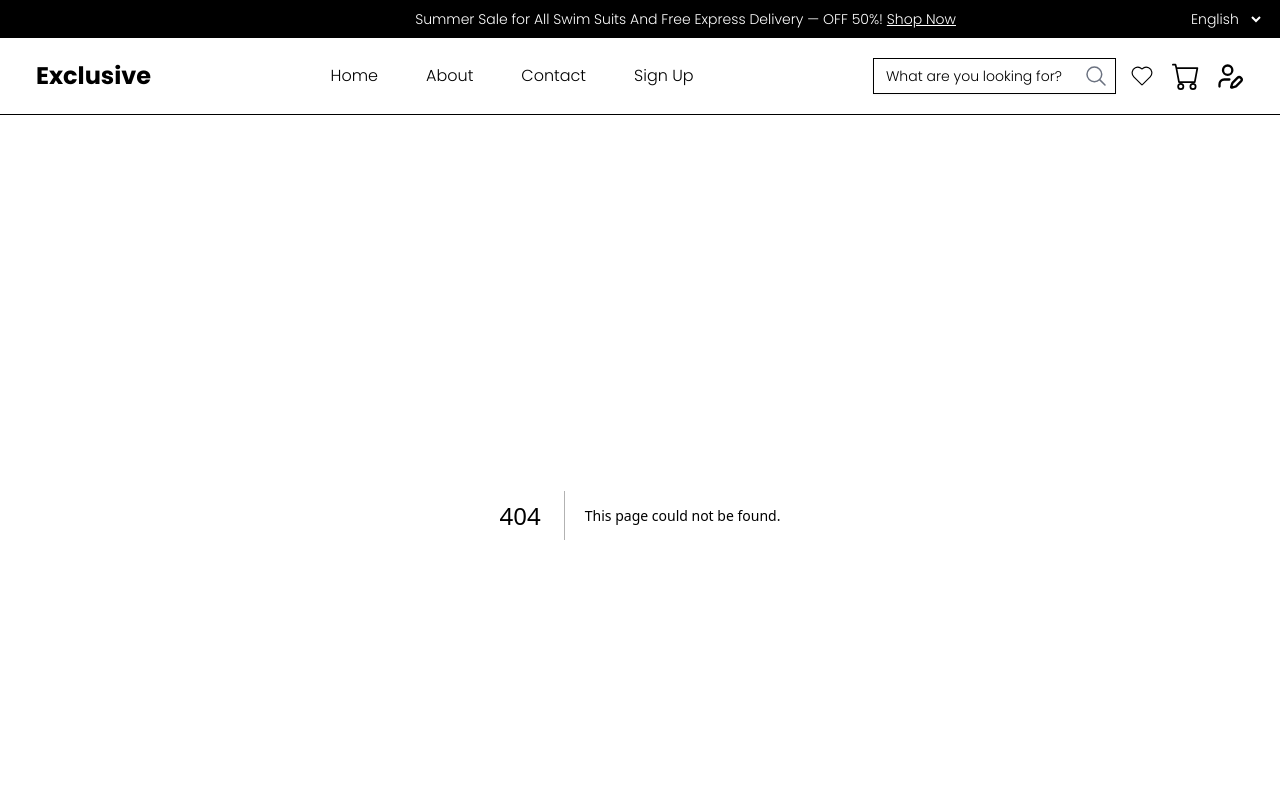
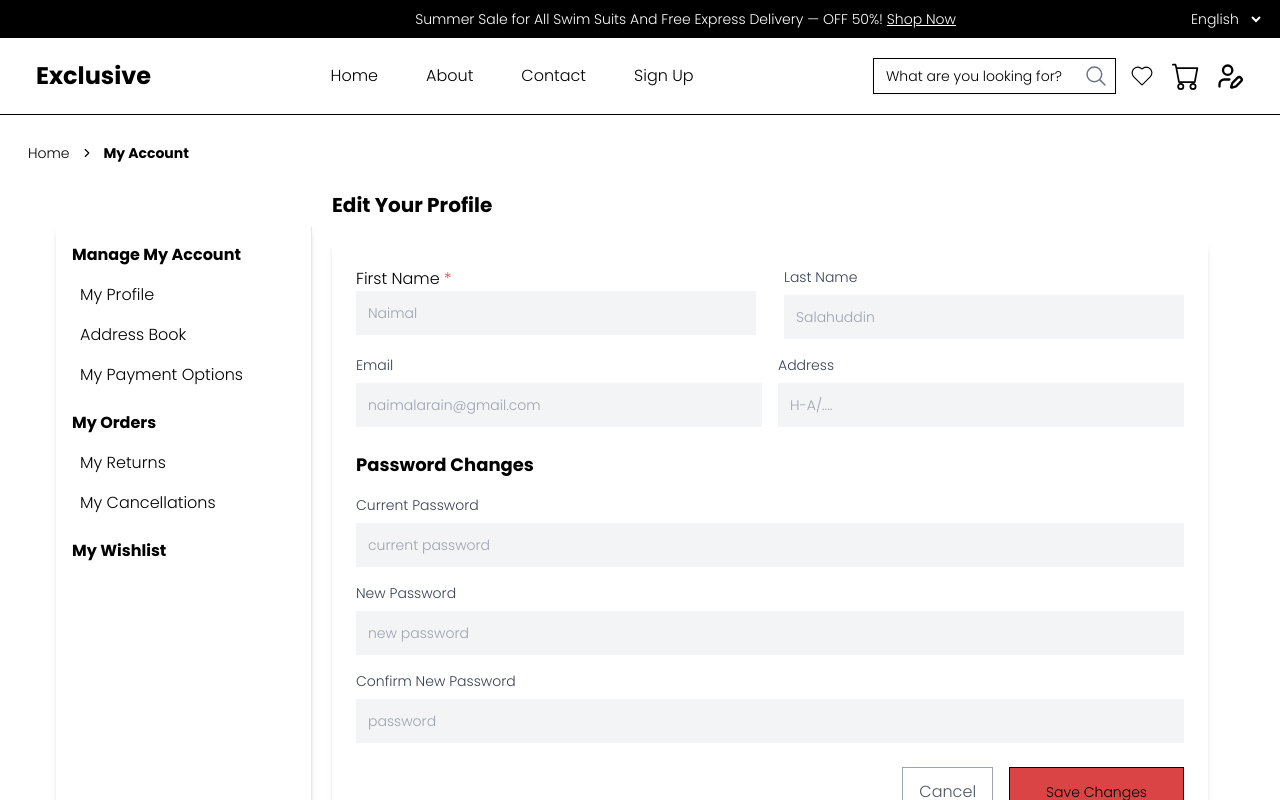
Before and after one commit to NaimalArain13/UI-UX-Hackathon-Preps-Ful-e-Commerce-website-, a Next.js app: page /myAccount in a window 1280 px wide. Before the commit this address had no page. Shown: the top 800 px of the page. Built offline with nearby package versions, Linux system fonts and the light colour scheme.

Commit message:
added my account section

```diff
--- a/app/(routes)/login/page.tsx
+++ b/app/(routes)/login/page.tsx
@@ -3,7 +3,7 @@ import Image from "next/image"
 import Link from "next/link";
 export default function Login() {
   return (
-    <div className="min-h-screen container mx-auto py-7 ">
+    <div className="min-h-screen container mx-auto nd:py-7 ">
       <div className="flex flex-col md:flex-row">
       {/* Left Side - Image Section */}
       <div className="flex-1 bg-[#CBE4E8] flex justify-start items-center p-6">
--- /dev/null
+++ b/app/(routes)/myAccount/page.tsx
@@ -0,0 +1,142 @@
+"use client"
+import BreadCrumb from "@/app/component/breadCrumb";
+import AccountSidebar from "@/app/component/HomePage/accountSidebar";
+import Popup from "@/app/component/popUp";
+import { Button } from "@/components/ui/button";
+import React, { useState } from "react";
+
+function MyAccount() {
+    const [isPopUpVisible, setIsPopUpVisible] = useState(false);
+
+  return (
+    <div className="min-h-screen">
+    <div className="p-1 md:hidden">
+        <AccountSidebar />
+        </div>
+    <div className="max-w-7xl w-full mx-auto p-7">
+      {/* Breadcrumb Section */}
+      <BreadCrumb route1={"My Account"} />
+      <div className="w-full flex p-7 gap-5">
+        <div className="hidden md:flex">
+        <AccountSidebar />
+        </div>
+
+        {/* Main Content */}
+        <div className="w-full md:w-3/4">
+          <h2 className="text-xl font-bold mb-6">Edit Your Profile</h2>
+          <form className="bg-white shadow-md rounded-lg p-6">
+            <div className="grid grid-cols-1 md:grid-cols-2 gap-7">
+              <div>
+              <label>
+                  First Name <span className="text-red-500">*</span>
+                </label>
+                <input
+                  type="text"
+                  placeholder="Naimal"
+                  className="bg-gray-100 rounded-md p-3 w-full text-sm focus:ring-2 focus:ring-red-500"
+                />
+              </div>
+              <div>
+                <label className="block text-sm font-medium text-gray-700 mb-2">
+                  Last Name
+                </label>
+                <input
+                  type="text"
+                  placeholder="Salahuddin"
+                   className="bg-gray-100 rounded-md p-3 w-full text-sm focus:ring-2 focus:ring-red-500"
+                />
+              </div>
+            </div>
+
+            <div className="grid grid-cols-1 md:grid-cols-2 gap-4 mt-4">
+              <div>
+                <label className="block text-sm font-medium text-gray-700 mb-2">
+                  Email
+                </label>
+                <input
+                  type="email"
+                  placeholder="naimalarain@gmail.com"
+                   className="bg-gray-100 rounded-md p-3 w-full text-sm focus:ring-2 focus:ring-red-500"
+                />
+              </div>
+              <div>
+                <label className="block text-sm font-medium text-gray-700 mb-2">
+                  Address
+                </label>
+                <input
+                  type="text"
+                  placeholder="H-A/...."
+                   className="bg-gray-100 rounded-md p-3 w-full text-sm focus:ring-2 focus:ring-red-500"
+                />
+              </div>
+            </div>
+
+            <h3 className="text-lg font-semibold mt-6 mb-4">
+              Password Changes
+            </h3>
+            <div className="grid grid-cols-1 gap-4">
+              <div>
+                <label className="block text-sm font-medium text-gray-700 mb-2">
+                  Current Password
+                </label>
+                <input
+                  type="password"
+                  placeholder="current password"
+                   className="bg-gray-100 rounded-md p-3 w-full text-sm focus:ring-2 focus:ring-red-500"
+                />
+              </div>
+              <div>
+                <label className="block text-sm font-medium text-gray-700 mb-2">
+                  New Password
+                </label>
+                <input
+                  type="password"
+                  placeholder="new password"
+                   className="bg-gray-100 rounded-md p-3 w-full text-sm focus:ring-2 focus:ring-red-500"
+                />
+              </div>
+              <div>
+                <label className="block text-sm font-medium text-gray-700 mb-2">
+                  Confirm New Password
+                </label>
+                <input
+                  type="password"
+                  placeholder="password"
+                   className="bg-gray-100 rounded-md p-3 w-full text-sm focus:ring-2 focus:ring-red-500"
+                />
+              </div>
+            </div>
+
+            <div className="flex justify-end mt-6 space-x-4">
+              <button
+                type="button"
+                className="px-2 md:px-4 md:py-2 border border-gray-400 rounded-lg text-gray-600 hover:bg-gray-100"
+              >
+                Cancel
+              </button>
+              <Button
+              onClick={()=>setIsPopUpVisible(true)}
+                className="p-4 md:p-6 md:px-9   rounded-none bg-Secondary2 text-Button"
+                variant={"outline"}
+              >
+                Save Changes
+              </Button>
+              {isPopUpVisible && (
+                <Popup
+                  message="Changes saved successfully"
+                  onClose={() => {
+                    setIsPopUpVisible(false);
+                  }}
+                />
+              )}
+            </div>
+          </form>
+        </div>
+      </div>
+    </div>
+
+    </div>
+  );
+}
+
+export default MyAccount;
--- a/app/(routes)/signup/page.tsx
+++ b/app/(routes)/signup/page.tsx
@@ -13,7 +13,7 @@ export default function CreateAccount() {
       router.push("/login"); // Navigate to the login page
     };
   return (
-    <div className="min-h-screen container mx-auto py-7 ">
+    <div className="min-h-screen container mx-auto md:py-7 ">
       <div className="flex flex-col md:flex-row">
       {/* Left Side - Image Section */}
       <div className="flex-1 bg-[#CBE4E8] flex justify-start items-center p-6">
--- /dev/null
+++ b/app/component/HomePage/accountSidebar.tsx
@@ -0,0 +1,86 @@
+"use client";
+import React, { useState } from "react";
+import { BiArrowToRight, BiArrowFromRight } from "react-icons/bi";
+
+const AccountSidebar = () => {
+  const [isExpanded, setIsExpanded] = useState(false); // Initially closed for mobile screens
+
+  const toggleSidebar = () => {
+    setIsExpanded(!isExpanded);
+  };
+
+  return (
+    <div className="relative">
+      {/* Toggle Button */}
+      <button
+        onClick={toggleSidebar}
+        className="p-2 fixed left-4 z-50 bg-gray-800 text-white rounded-full sm:hidden"
+      >
+        {isExpanded ? <BiArrowFromRight size={24} /> : <BiArrowToRight size={24} />}
+      </button>
+
+      {/* Overlay (for dimming background when sidebar is open) */}
+      {isExpanded && (
+        <div
+          onClick={toggleSidebar}
+          className="fixed inset-0 bg-black bg-opacity-50 z-40 sm:hidden"
+        ></div>
+      )}
+
+      {/* Sidebar */}
+      <div
+        className={`fixed top-0 left-0 h-full bg-Primary border-r rounded-lg shadow-md transition-transform duration-300 z-50 ${
+          isExpanded ? "translate-x-0" : "-translate-x-full"
+        } sm:static sm:translate-x-0 sm:w-64 w-64`}
+      >
+        {/* Toggle Button Inside Sidebar */}
+        <button
+          onClick={toggleSidebar}
+          className="fixed z-50 top-2 left-2 p-2 bg-gray-800 text-white rounded-full  sm:hidden"
+        >
+          {isExpanded ? <BiArrowFromRight size={24} /> : <BiArrowToRight size={24} />}
+        </button>
+
+        <nav className="mt-9 p-4">
+          <ul className="space-y-4">
+            {/* Manage My Account Section */}
+            <li>
+              <p className="text-md font-semibold cursor-pointer">
+                Manage My Account
+              </p>
+              <ul className="mt-2">
+                <li className="p-2 text-md font-medium hover:bg-gray-500/50 cursor-pointer">
+                  My Profile
+                </li>
+                <li className="p-2 text-md font-medium hover:bg-gray-500/50 cursor-pointer">
+                  Address Book
+                </li>
+                <li className="p-2 text-md font-medium hover:bg-gray-500/50 cursor-pointer">
+                  My Payment Options
+                </li>
+              </ul>
+            </li>
+
+            {/* My Orders Section */}
+            <li>
+              <p className="text-md font-semibold cursor-pointer">My Orders</p>
+              <ul className="mt-2">
+                <li className="p-2 text-md font-medium hover:bg-gray-500/50 cursor-pointer">
+                  My Returns
+                </li>
+                <li className="p-2 text-md font-medium hover:bg-gray-500/50 cursor-pointer">
+                  My Cancellations
+                </li>
+              </ul>
+            </li>
+
+            {/* My Wishlist Section */}
+            <li className="text-md font-semibold cursor-pointer">My Wishlist</li>
+          </ul>
+        </nav>
+      </div>
+    </div>
+  );
+};
+
+export default AccountSidebar;
--- a/app/component/HomePage/bottom.tsx
+++ b/app/component/HomePage/bottom.tsx
@@ -44,7 +44,7 @@ interface Props {
         className='rounded-full bg-Button p-2'
         />
         </div>
-        <h1 className='text-[26px] font-semibold'>{title}</h1>
+        <h1 className='text-xl md:text-[20px] font-semibold'>{title}</h1>
         <p className='text-sm'>{description}</p>
     </div>
     )
--- a/app/component/HomePage/herosection.tsx
+++ b/app/component/HomePage/herosection.tsx
@@ -7,7 +7,7 @@ import SidebarComponent from "./sideBar";
 
 export default function HeroSection(){
     return(
-        <div className='max-w-7xl mx-auto w-full py-7 flex  text-white'>
+        <div className='max-w-7xl mx-auto w-full md:py-7 flex  text-white'>
             <SidebarComponent />
             <div className=" w-0 border-l border-gray-400 md:pl-3"></div>
         <div className=' bg-Button flex flex-col md:flex-row md:justify-between justify-center gap-9 md:gap-6 p-7'>
--- a/app/component/breadCrumb.tsx
+++ b/app/component/breadCrumb.tsx
@@ -1,4 +1,4 @@
-import React from 'react'
+import React from "react";
 import {
   Breadcrumb,
   BreadcrumbItem,
@@ -7,9 +7,17 @@ import {
   BreadcrumbPage,
   BreadcrumbSeparator,
 } from "@/components/ui/breadcrumb";
-function BreadCrumb({route1, route2, route3}:{route1:string, route2?:string, route3?:string}) {
+function BreadCrumb({
+  route1,
+  route2,
+  route3,
+}: {
+  route1: string;
+  route2?: string;
+  route3?: string;
+}) {
   return (
-  <div className="">
+    <div className="hidden sm:flex">
       <Breadcrumb>
         <BreadcrumbList>
           <BreadcrumbItem>
@@ -17,20 +25,28 @@ function BreadCrumb({route1, route2, route3}:{route1:string, route2?:string, rou
           </BreadcrumbItem>
           <BreadcrumbSeparator />
           <BreadcrumbItem>
-          <BreadcrumbPage className='font-bold'>{route1}</BreadcrumbPage>
+            <BreadcrumbPage className="font-bold">{route1}</BreadcrumbPage>
           </BreadcrumbItem>
+          {route2 && (
+            <div>
               <BreadcrumbSeparator />
               <BreadcrumbItem>
-          <BreadcrumbPage className='font-bold'>{route2}</BreadcrumbPage>
+                <BreadcrumbPage className="font-bold">{route2}</BreadcrumbPage>
               </BreadcrumbItem>
+            </div>
+          )}
+          {route3 && (
+            <div>
               <BreadcrumbSeparator />
               <BreadcrumbItem>
-          <BreadcrumbPage className='font-bold'>{route3}</BreadcrumbPage>
+                <BreadcrumbPage className="font-bold">{route3}</BreadcrumbPage>
               </BreadcrumbItem>
+            </div>
+          )}
         </BreadcrumbList>
       </Breadcrumb>
     </div>
-  )
+  );
 }
 
-export default BreadCrumb
+export default BreadCrumb;
--- a/app/component/navbar.tsx
+++ b/app/component/navbar.tsx
@@ -42,8 +42,9 @@ export default function Navbar() {
             <Link href={"/shop/wishlist/cart"}>
             <BsCart size={28} />
             </Link>
-
+            <Link  href={"/myAccount"}>
               <UserPen size={28} />
+              </Link>
           </div>
           </div>
         {/* Mobile Menu */}
@@ -68,14 +69,16 @@ export default function Navbar() {
           <Link href={"/signup"} className="text-Text2 text-xl font-semibold" onClick={() => setIsOpen(false)}>Sign Up</Link>
 
           <div className="flex flex-row gap-4">
-            <Link href={"/shop/wishlist"}>
-            <CiHeart size={30} />
+            <Link href={"/shop/wishlist"} >
+            <CiHeart size={30} onClick={() => setIsOpen(false)}/>
             </Link>
-            <Link href={"/shop/wishlist/cart"}>
+            <Link href={"/shop/wishlist/cart"} onClick={() => setIsOpen(false)}>
             <BsCart size={30} />
             </Link>
 
+            <Link  href={"/myAccount"} onClick={() => setIsOpen(false)}>
               <UserPen size={30} />
+              </Link>
               </div>
 
         </div>
--- a/app/component/popUp.tsx
+++ b/app/component/popUp.tsx
@@ -13,8 +13,8 @@ export default function Popup({ message, onClose }: PopupProps) {
   }, [onClose]);
 
   return (
-    <div className="fixed top-20 left-1/2 transform -translate-x-1/2 bg-Secondary2 border border-gray-300 shadow-lg rounded-lg p-4 z-50 text-center">
-      <p className="text-lg font-medium text-white">{message}</p>
+    <div className="fixed top-20 left-1/2 transform -translate-x-1/2 bg-Secondary2 border border-gray-300 shadow-lg rounded-lg md:p-4 z-50 text-center">
+      <p className="md:text-lg font-medium text-white">{message}</p>
       </div>
 
   )}
--- a/app/component/topHeader.tsx
+++ b/app/component/topHeader.tsx
@@ -9,7 +9,7 @@ export default function TopBar() {
           {/* Promotional Message */}
           <div className="">
             Summer Sale for All Swim Suits And Free Express Delivery — OFF 50%!{" "}
-            <span onClick={()=>router.push("/cart")} className="underline cursor-pointer">Shop Now</span>
+            <span onClick={()=>router.push("/shop/wishlist/cart")} className="underline cursor-pointer">Shop Now</span>
           </div>
           {/* Language Selector */}
           <div className="flex items-center gap-2">
```
Lines whose indentation alone changed are shown as unchanged.
